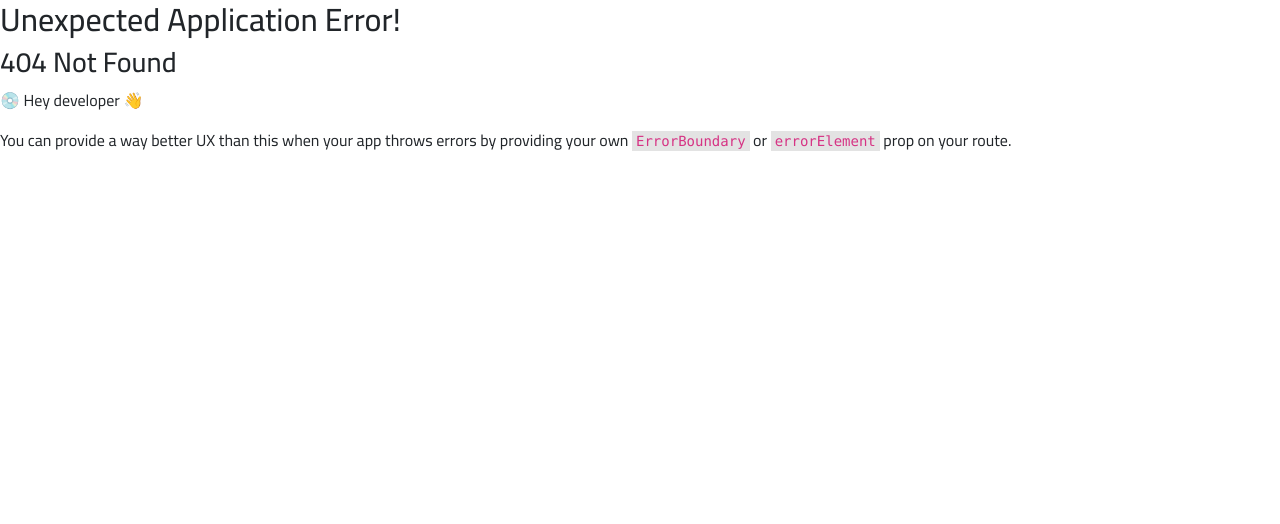
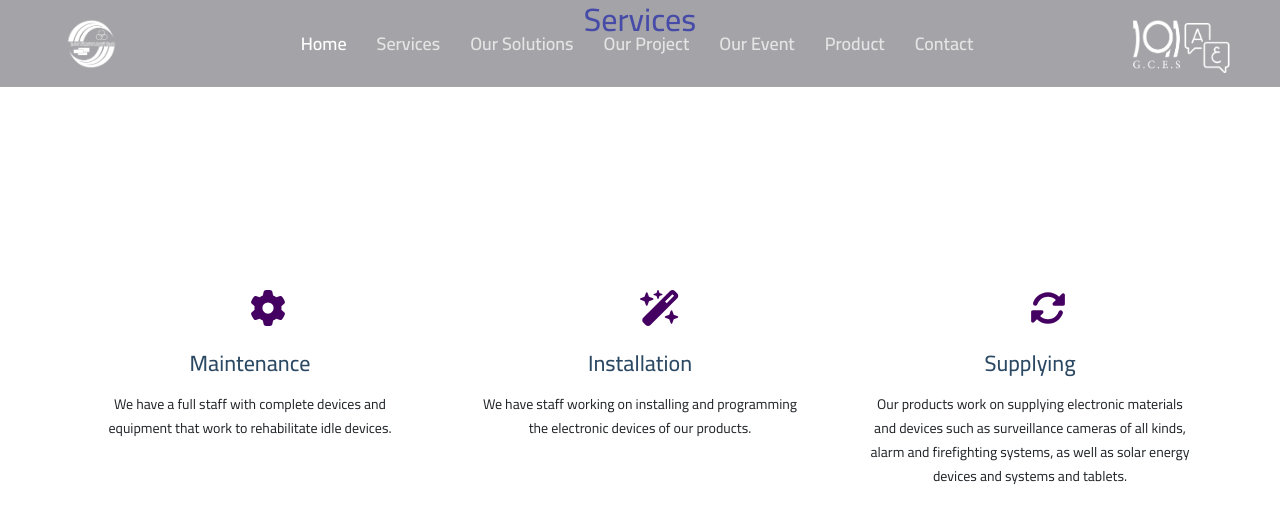
Before and after one commit to DEKU9873/urProducts, a React (Vite) app: page /Services in a window 1280 px wide. Before the commit this address had no page. Shown: the top 524 px of the page. Built offline with nearby package versions, Linux system fonts and the light colour scheme.

Commit message:
second commit

```diff
--- a/src/App.jsx
+++ b/src/App.jsx
@@ -19,24 +19,35 @@ import OpenProjectById from "./component/Pages/Project/OpenProjectById.jsx";
 import AllSolution from "./component/Pages/OurSolution/AllSolution.jsx";
 import ProductsPage from "./component/Pages/ProductUr/DetailsProduct.jsx";
 import ProductUr from "./component/Pages/ProductUr/ProductUr.jsx";
+import Header from "./component/Pages/Header/Header.jsx";
+import Project from "./component/Pages/Project/Project.jsx";
+import Event from "./component/Pages/Event/Event.jsx";
+import Solution from "./component/Pages/OurSolution/Solution.jsx";
+import Services from "./component/Pages/services/Services.jsx";
 
 const router = createBrowserRouter(
   createRoutesFromElements(
     <Route path="/" element={<Root />}>
-      <Route index element={<MainPage />} />
-      <Route path="/AboutDetails" element={<AboutDetails />} />
-      <Route path="/EventDetails/:id" element={<EventDetails />} />
-      <Route path="/ProductList/:id" element={<ProductList />} />
-      <Route path="/ProductDetails/:id" element={<ProductDetails />} />
-      <Route path="/SitemapManager" element={<SitemapManager />} />
-      <Route path="/ViewAllProject" element={<ViewAllProject />} />
-      <Route path="/project/ProjectDetails/:id" element={<OpenProjectById />} />
-      <Route path="/AllSolution" element={<AllSolution />} />
-      <Route path="/products/:categoryId" element={<ProductsPage />} />
-      <Route path="/products/" element={<ProductUr />} />
+      {/* هنا نضيف الـ Header داخل الـ Root ليظهر في كل الصفحات */}
+      <Route index element={<><Header /><MainPage /></>} />
+      <Route path="/AboutDetails" element={<><Header /><AboutDetails /></>} />
+      <Route path="/EventDetails/:id" element={<><Header /><EventDetails /></>} />
+      <Route path="/ProductList/:id" element={<><Header /><ProductList /></>} />
+      <Route path="/ProductDetails/:id" element={<><Header /><ProductDetails /></>} />
+      <Route path="/SitemapManager" element={<><Header /><SitemapManager /></>} />
+      <Route path="/ViewAllProject" element={<><Header /><ViewAllProject /></>} />
+      <Route path="/project/ProjectDetails/:id" element={<><Header /><OpenProjectById /></>} />
+      <Route path="/AllSolution" element={<><Header /><AllSolution /></>} />
+      <Route path="/products/:categoryId" element={<><Header /><ProductsPage /></>} />
+      <Route path="/products/" element={<><Header /><ProductUr /></>} />
+      <Route path="/Services/" element={<><Header /><Services /></>} />
+      <Route path="/Solution/" element={<><Header /><Solution /></>} />
+      <Route path="/Project/" element={<><Header /><Project /></>} />
+      <Route path="/Eventpage/" element={<><Header /><Event /></>} />
     </Route>
   )
 );
+
 function App() {
   const [loading, setloading] = useState(true);
   useEffect(() => {
--- a/src/component/Pages/Header/DatailsHader/NavBar.jsx
+++ b/src/component/Pages/Header/DatailsHader/NavBar.jsx
@@ -32,7 +32,7 @@ function NavBar() {
     <>
       <ul dir={currentLanguage === "ar" ? "rtl" : "ltr"}>
         <li>
-          <a className="nav-link scrollto active" href="#hero">
+          <a className="nav-link scrollto active" href="/">
             {t("header.Home")}
           </a>
         </li>
@@ -43,13 +43,13 @@ function NavBar() {
         </li> */}
 
         <li>
-          <a className="nav-link scrollto" href="#services">
+          <a className="nav-link scrollto" href="/Services/">
             {t("header.Services")}
           </a>
         </li>
 
         <li>
-          <a className="nav-link scrollto" href="#solution">
+          <a className="nav-link scrollto" href="/Solution/">
             {t("header.Oursolution")}
           </a>
         </li>
@@ -57,13 +57,13 @@ function NavBar() {
 
 
         <li>
-          <a className="nav-link scrollto" href="#Project">
+          <a className="nav-link scrollto" href="/Project/">
             {t("header.OurProject")}
           </a>
         </li>
 
         <li>
-          <a className="nav-link scrollto" href="#Event">
+          <a className="nav-link scrollto" href="/Eventpage/">
             {t("header.OurEvent")}
           </a>
         </li>
--- a/src/component/Pages/Header/DatailsHader/Sidbar.jsx
+++ b/src/component/Pages/Header/DatailsHader/Sidbar.jsx
@@ -45,22 +45,22 @@ function Sidbar() {
           style={{ backgroundColor: "white" }}
         >
           <li className="p-3">
-            <a href="#hero">{t("header.Home")}</a>
+            <a href="/">{t("header.Home")}</a>
+          </li>
+          {/* <li className="p-3">
+            <a href="#about">{t("header.About")}</a>
+          </li> */}
+          <li className="p-3">
+            <a href="/Services/">{t("header.Services")}</a>
           </li>
           <li className="p-3">
-            <a href="#about">{t("header.About")}</a>
+            <a href="/Solution/">{t("header.Oursolution")}</a>
           </li>
           <li className="p-3">
-            <a href="#services">{t("header.Services")}</a>
-          </li>
-          <li className="p-3">
-            <a href="#solution">{t("header.Oursolution")}</a>
-          </li>
-          <li className="p-3">
-            <a href="#Project">{t("header.OurProject")}</a>
+            <a href="/Project/">{t("header.OurProject")}</a>
           </li>
           <li className="p-3 Dropdown">
-            <a href="#Event">{t("header.OurEvent")}</a>
+            <a href="/Eventpage/">{t("header.OurEvent")}</a>
           </li>
           <li className="p-3 Dropdown">
             <a href="/products/">{t("header.product")}</a>
--- a/src/component/Pages/Header/Header.jsx
+++ b/src/component/Pages/Header/Header.jsx
@@ -63,9 +63,9 @@ function Header() {
         <h1 className="logo">
 
 
-          <a href="#">
+          <a href="/">
             <img
-              src="image/logoSystem.png"
+              src="/image/logoSystem.png"
               alt="No Image"
               width={"50px"}
               height={"50px"}
@@ -106,9 +106,9 @@ function Header() {
           </div>
         </nav>
 
-        <a href="#">
+        <a href="/">
             <img
-              src="image/IMG_7796 (1).png"
+              src="/image/IMG_7796 (1).png"
               alt="No Image"
               width={"80px"}
               height={"50px"}
@@ -125,7 +125,7 @@ function Header() {
             style={{ color: "white" }}
           >
             <img
-              src="image/lang_logo.png"
+              src="/image/lang_logo.png"
               alt="No Image"
               width={"50px"}
               height={"50px"}
--- a/src/component/Pages/MainPage.jsx
+++ b/src/component/Pages/MainPage.jsx
@@ -31,10 +31,10 @@ const MainPage = () => {
         {" "}
         <About />
       </div> */}
-      <div className="mb-3 mt-2">
+      {/* <div className="mb-3 mt-2">
         {" "}
         <Services />
-      </div>
+      </div> */}
       {/* <div className="mt-4">
         <WorkShop />
       </div> */}
@@ -43,7 +43,7 @@ const MainPage = () => {
         {" "}
         <ProductUr />
       </div> */}
-      <div className="pt-4" style={{ backgroundColor: "#eee" }}>
+      {/* <div className="pt-4" style={{ backgroundColor: "#eee" }}>
         {" "}
         <Solution />
       </div>
@@ -52,7 +52,7 @@ const MainPage = () => {
       </div>
       <div style={{ backgroundColor: "#eee" }}>
         <Event />
-      </div>
+      </div> */}
       <div style={{ backgroundColor: "#ececec" }} className="pb-4">
         {" "}
         <Contact />
```
Also changed, not shown: 1 other file (tests, documents, lock files or other folders).
